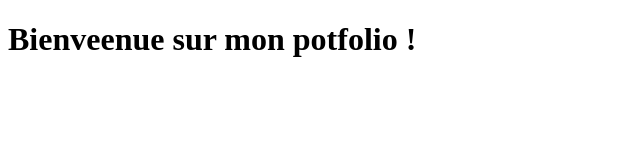
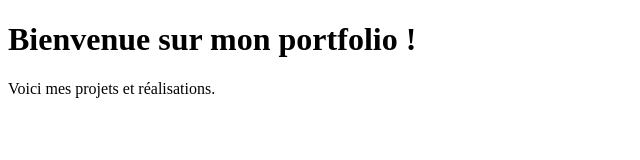
Before and after one commit to hamza-ourziki25/monpotfolio, a plain HTML site: page index.html in a window 1280 px wide. Shown: the whole page, without its empty margins (0-640 px from the left). Drawn offline with Linux system fonts and the light colour scheme.

Commit message:
Ajouter d'un paraghraphe à index.html

```diff
--- a/index.html
+++ b/index.html
@@ -4,6 +4,7 @@
     <title>Mon Portfolio</title>
 </head>
 <body>
-    <h1>Bienveenue sur mon potfolio ! </h1>
+    <h1>Bienvenue sur mon portfolio ! </h1>
+    <p>Voici mes projets et réalisations.</p>
 </body>
 </html>
```
